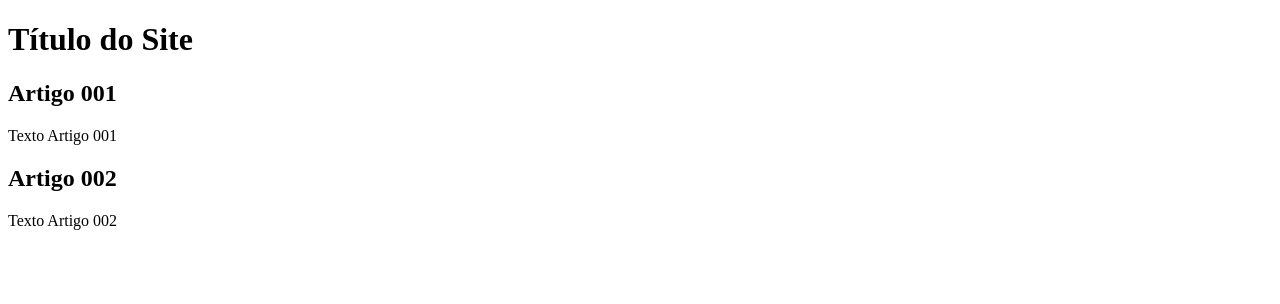
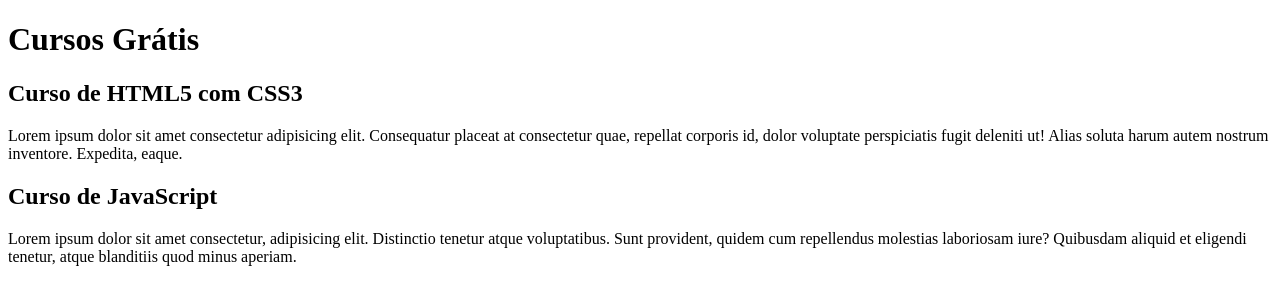
Before and after one commit to manupbetta/projeto-site, a plain HTML site: page index.html in a window 1280 px wide. Drawn offline with Linux system fonts and the light colour scheme.

Commit message:
comecei a escrever o conteúdo

```diff
--- a/index.html
+++ b/index.html
@@ -8,15 +8,15 @@
 <body>
     <main>
         <header>
-            <h1>Título do Site</h1>
+            <h1>Cursos Grátis</h1>
         </header>
         <article>
-            <h2>Artigo 001</h2>
-            <p>Texto Artigo 001</p>
+            <h2>Curso de HTML5 com CSS3</h2>
+            <p>Lorem ipsum dolor sit amet consectetur adipisicing elit. Consequatur placeat at consectetur quae, repellat corporis id, dolor voluptate perspiciatis fugit deleniti ut! Alias soluta harum autem nostrum inventore. Expedita, eaque.</p>
         </article>
         <article>
-            <h2>Artigo 002</h2>
-            <p>Texto Artigo 002</p>
+            <h2>Curso de JavaScript</h2>
+            <p>Lorem ipsum dolor sit amet consectetur, adipisicing elit. Distinctio tenetur atque voluptatibus. Sunt provident, quidem cum repellendus molestias laboriosam iure? Quibusdam aliquid et eligendi tenetur, atque blanditiis quod minus aperiam.</p>
         </article>
     </main>
 </body>
```
